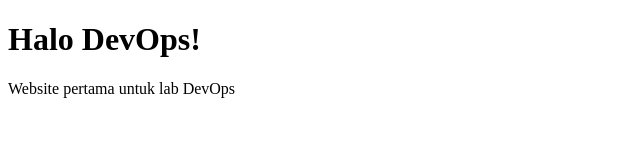
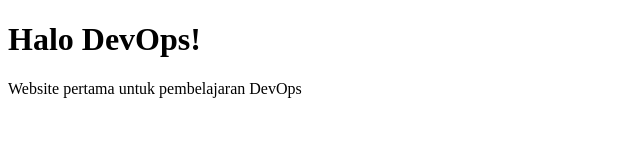
Before and after one commit to Bagusylyto/web-devops, a plain HTML site: page index.html in a window 1280 px wide. Shown: the full height of the page, 0-640 px from the left. Drawn offline with Linux system fonts and the light colour scheme.

Commit message:
modifikasi kecil

```diff
--- a/index.html
+++ b/index.html
@@ -7,6 +7,6 @@
   </head>
   <body>
     <h1>Halo DevOps!</h1>
-    <p>Website pertama untuk lab DevOps</p>
+    <p>Website pertama untuk pembelajaran DevOps</p>
   </body>
 </html>
```
